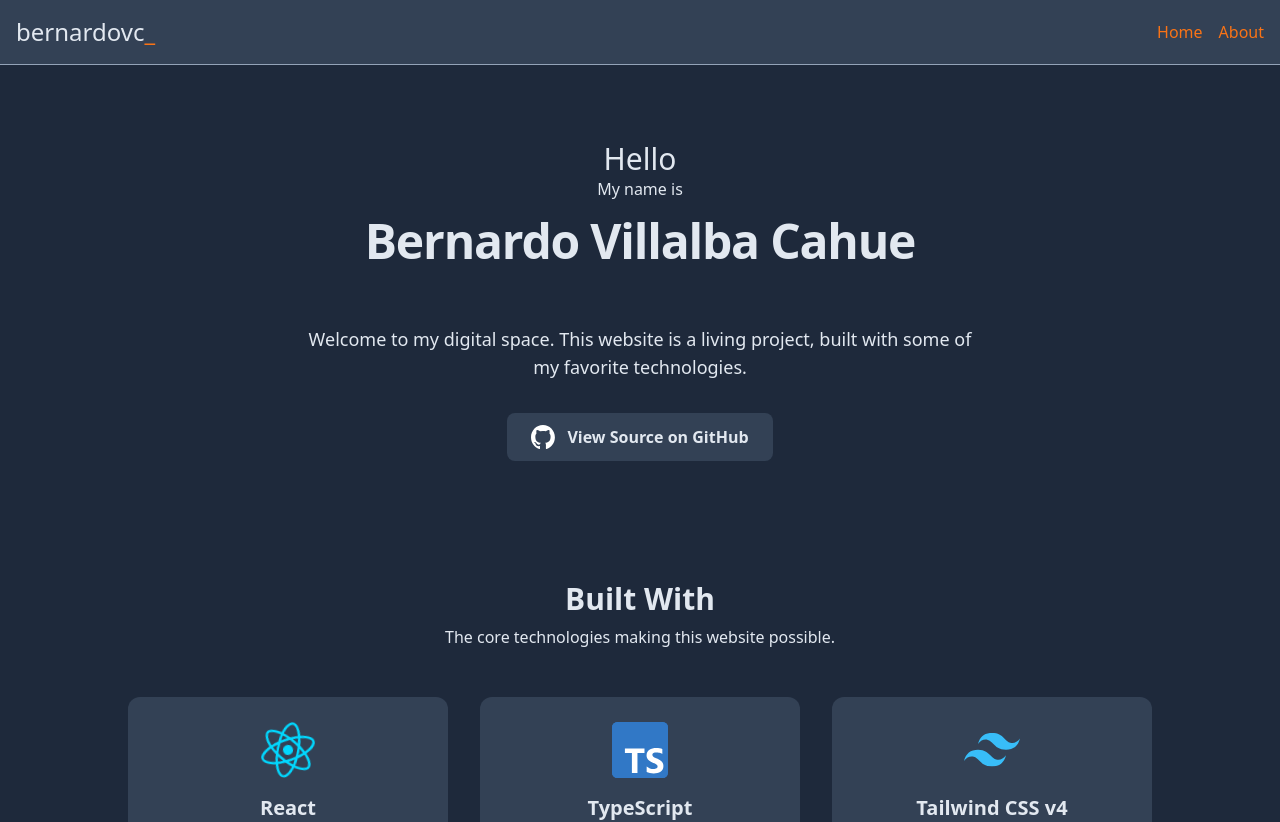
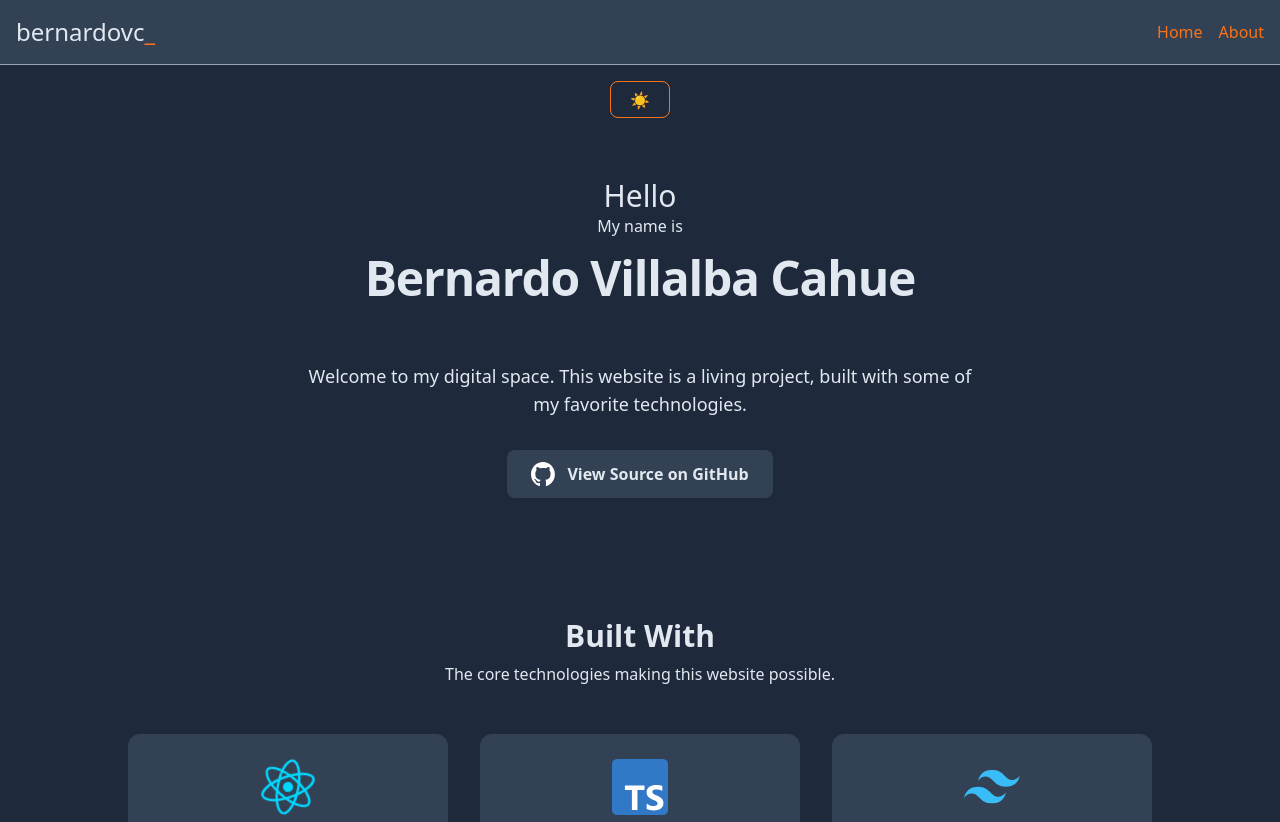
Before and after one commit to capatazche/my-public-website, a React (Vite) app: page / in a window 1280 px wide. Shown: the top 822 px of the page. Built offline with nearby package versions, Linux system fonts and the light colour scheme.

Commit message:
Light Theme
TODO: fine tune the whites

```diff
--- a/index.html
+++ b/index.html
@@ -5,6 +5,12 @@
     <link rel="icon" type="image/png" href="/B_.png" />
     <meta name="viewport" content="width=device-width, initial-scale=1.0" />
     <title>Bernardo Villalba Cahue | Senior Software Engineer</title>
+    <script>
+      (function() {
+        const theme = localStorage.getItem('theme') || (window.matchMedia('(prefers-color-scheme: light)').matches ? 'light' : 'dark');
+        document.documentElement.setAttribute('data-theme', theme);
+      })();
+    </script>
   </head>
   <body>
     <div id="root"></div>
--- /dev/null
+++ b/src/components/ThemeToggleButton.tsx
@@ -0,0 +1,16 @@
+import { useTheme } from '../hooks/useTheme'; // Adjust the import path
+
+export const ThemeToggleButton = () => {
+    // TypeScript infers the types from the hook's return value
+    const { theme, toggleTheme } = useTheme();
+
+    return (
+        <button
+            id="theme-toggle"
+            onClick={toggleTheme}
+            aria-label="Toggle light and dark theme"
+        >
+            {theme === 'light' ? '🌙' : '☀️'}
+        </button>
+    );
+};
--- /dev/null
+++ b/src/hooks/useTheme.ts
@@ -0,0 +1,35 @@
+import { useState, useEffect } from 'react';
+
+// Define the theme type
+export type Theme = 'light' | 'dark';
+
+// Define the shape of the object returned by the hook
+interface UseThemeReturn {
+    theme: Theme;
+    toggleTheme: () => void;
+}
+
+export const useTheme = (): UseThemeReturn => {
+    const THEME_KEY = 'theme';
+
+    // Explicitly type the state with our Theme type
+    const [theme, setTheme] = useState<Theme>(() => {
+        // The logic to get the initial theme is the same
+        const storedTheme = localStorage.getItem(THEME_KEY) as Theme | null;
+        if (storedTheme) {
+            return storedTheme;
+        }
+        return window.matchMedia('(pre-fers-color-scheme: light)').matches ? 'light' : 'dark';
+    });
+
+    useEffect(() => {
+        document.documentElement.setAttribute('data-theme', theme);
+        localStorage.setItem(THEME_KEY, theme);
+    }, [theme]);
+
+    const toggleTheme = () => {
+        setTheme(prevTheme => (prevTheme === 'light' ? 'dark' : 'light'));
+    };
+
+    return { theme, toggleTheme };
+};
--- a/src/index.css
+++ b/src/index.css
@@ -7,6 +7,15 @@
   --color-tertiary: #94A3B8;     /* Muted Gray for secondary text */
   --color-accent: #F97316;       /* Bright Orange for links, buttons */
   --color-accent-hover: #FB923C; /* Lighter Orange for hover states */
+}
+
+[data-theme="light"] {
+  --color-primary: #F8FAFC;
+  --color-bg-nav: #FFFFFF;
+  --color-secondary: #1E293B;
+  --color-tertiary: #475569;
+  --color-accent: #F97316;
+  --color-accent-hover: #EA580C; /* Darker orange for hover on light bg */
 }
 
 :root {
@@ -23,6 +32,7 @@
   body {
     background-color: var(--color-primary);
     color: var(--color-secondary);
+    transition: background-color 0.3s ease, color 0.3s ease;
   }
 
   a {
--- a/src/pages/HomePage.tsx
+++ b/src/pages/HomePage.tsx
@@ -1,9 +1,11 @@
 import TechStack from "../components/TechStack.tsx";
 import Hero from "../components/Hero.tsx";
+import {ThemeToggleButton} from "../components/ThemeToggleButton.tsx";
 
 export default function HomePage() {
     return (
         <div className="px-4">
+            <ThemeToggleButton />
             <Hero />
             <TechStack />
         </div>
```
